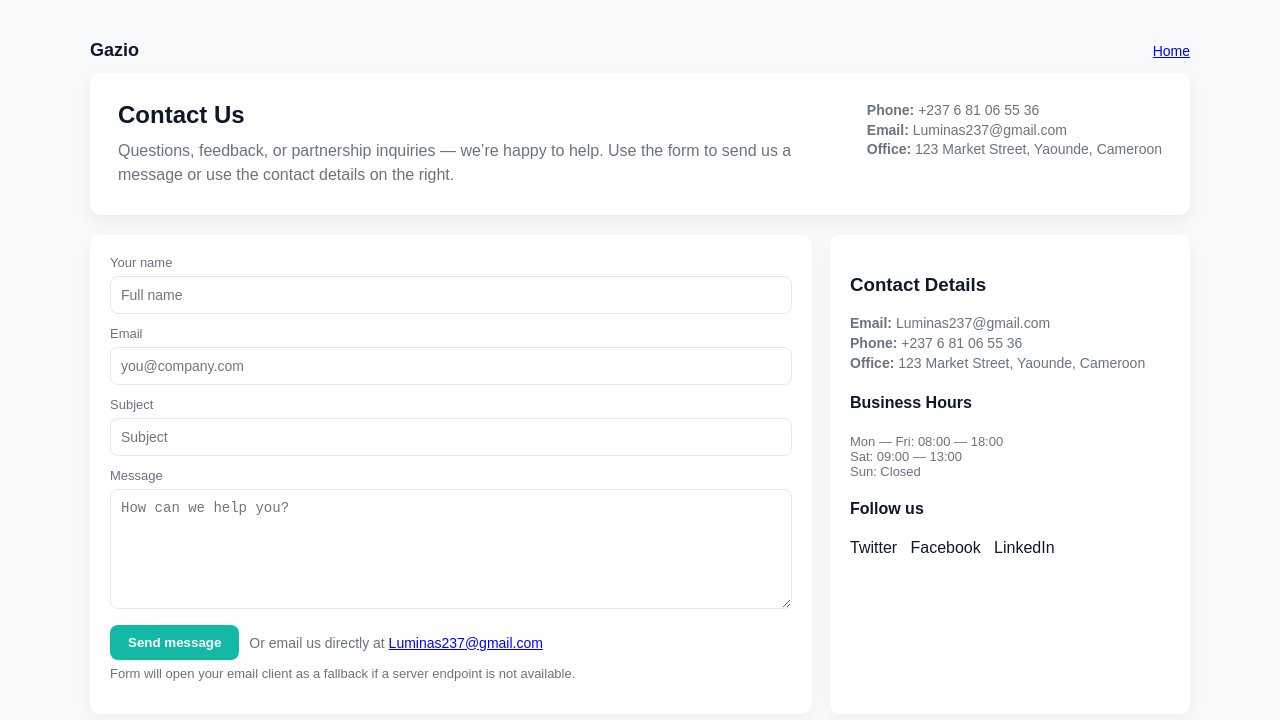
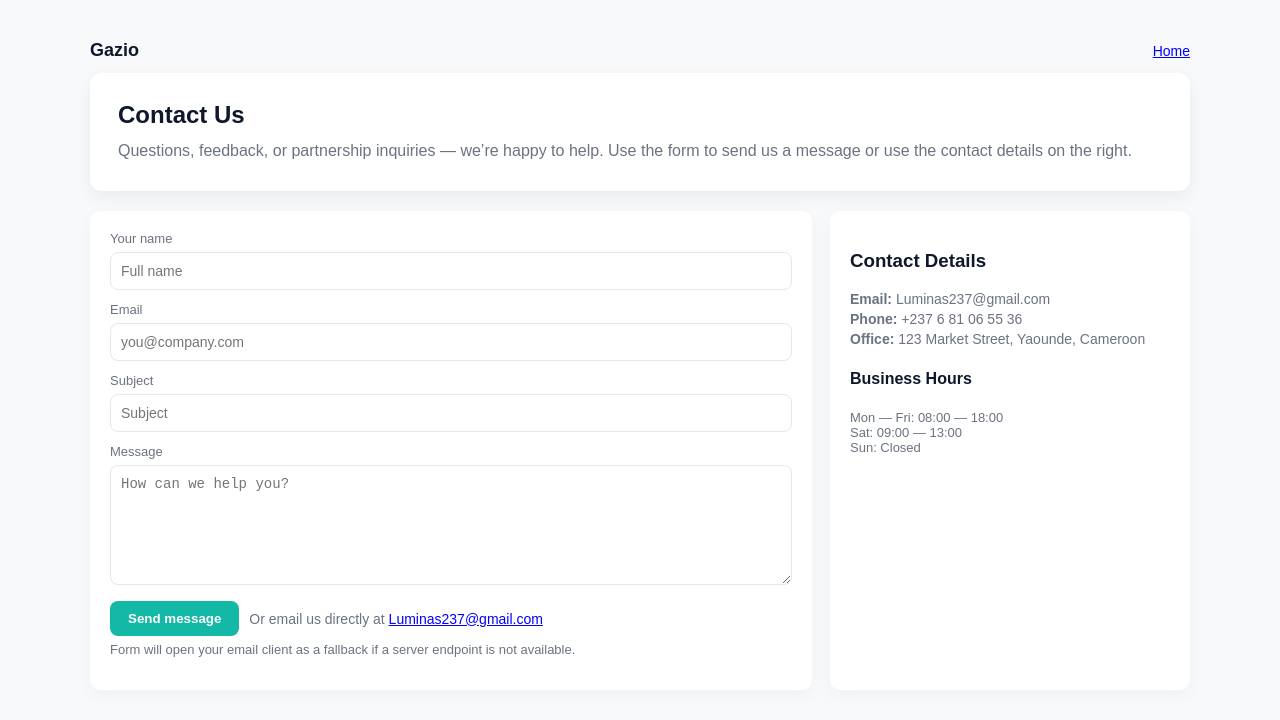
Before and after one commit to LumAzinuiEmeraldChingang/Gazio, a website: page pages/contact_root.html in a window 1280 px wide. Drawn offline with Linux system fonts and the light colour scheme.

Commit message:
Updated contact page

```diff
--- a/pages/contact_root.html
+++ b/pages/contact_root.html
@@ -181,11 +181,7 @@
       </p>
     </div>
 
-    <div class="right">
-      <p><strong>Phone:</strong> +237 6 81 06 55 36</p>
-      <p><strong>Email:</strong> Luminas237@gmail.com</p>
-      <p><strong>Office:</strong> 123 Market Street, Yaounde, Cameroon</p>
-    </div>
+
   </section>
 
   <div class="contact-grid">
@@ -236,12 +232,7 @@
         Sun: Closed
       </p>
 
-      <h4>Follow us</h4>
-      <p>
-        <a href="#" class="social-link">Twitter</a> &nbsp;
-        <a href="#" class="social-link">Facebook</a> &nbsp;
-        <a href="#" class="social-link">LinkedIn</a>
-      </p>
+
     </aside>
   </div>
 
```
